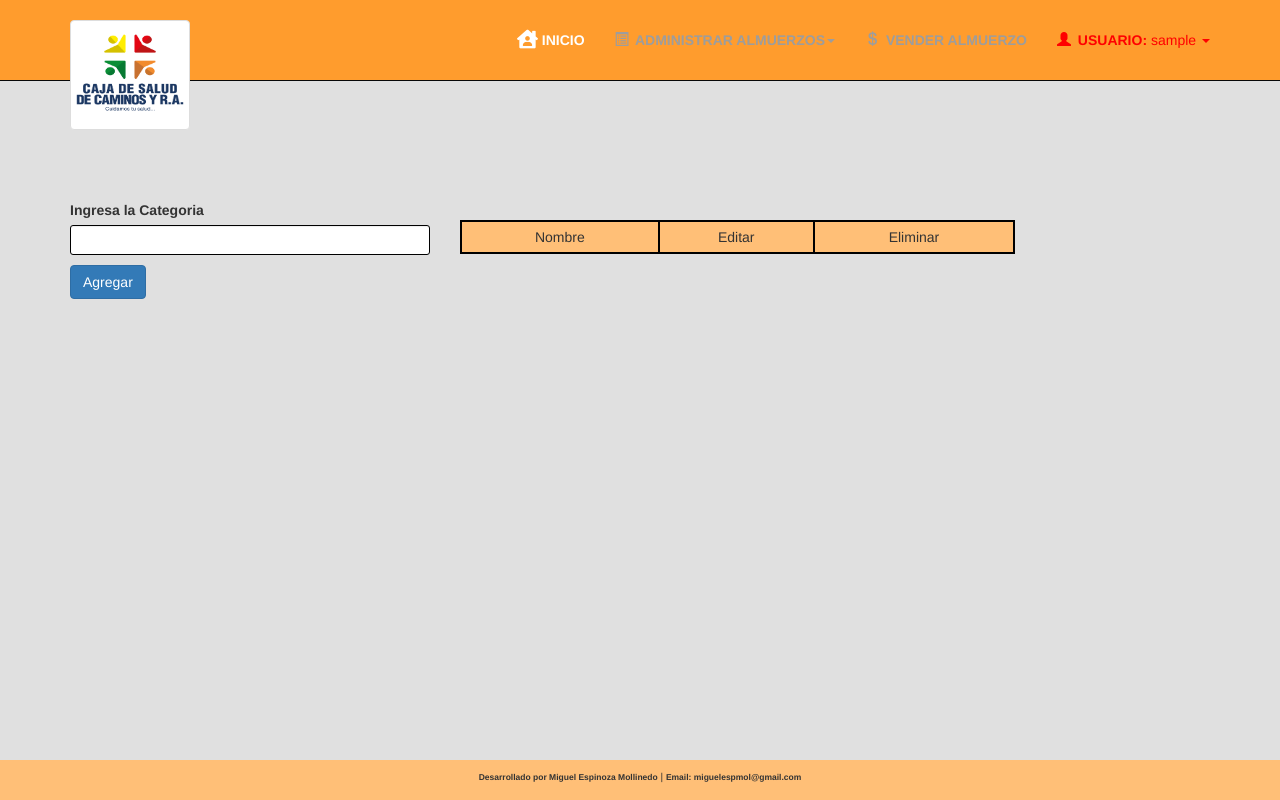
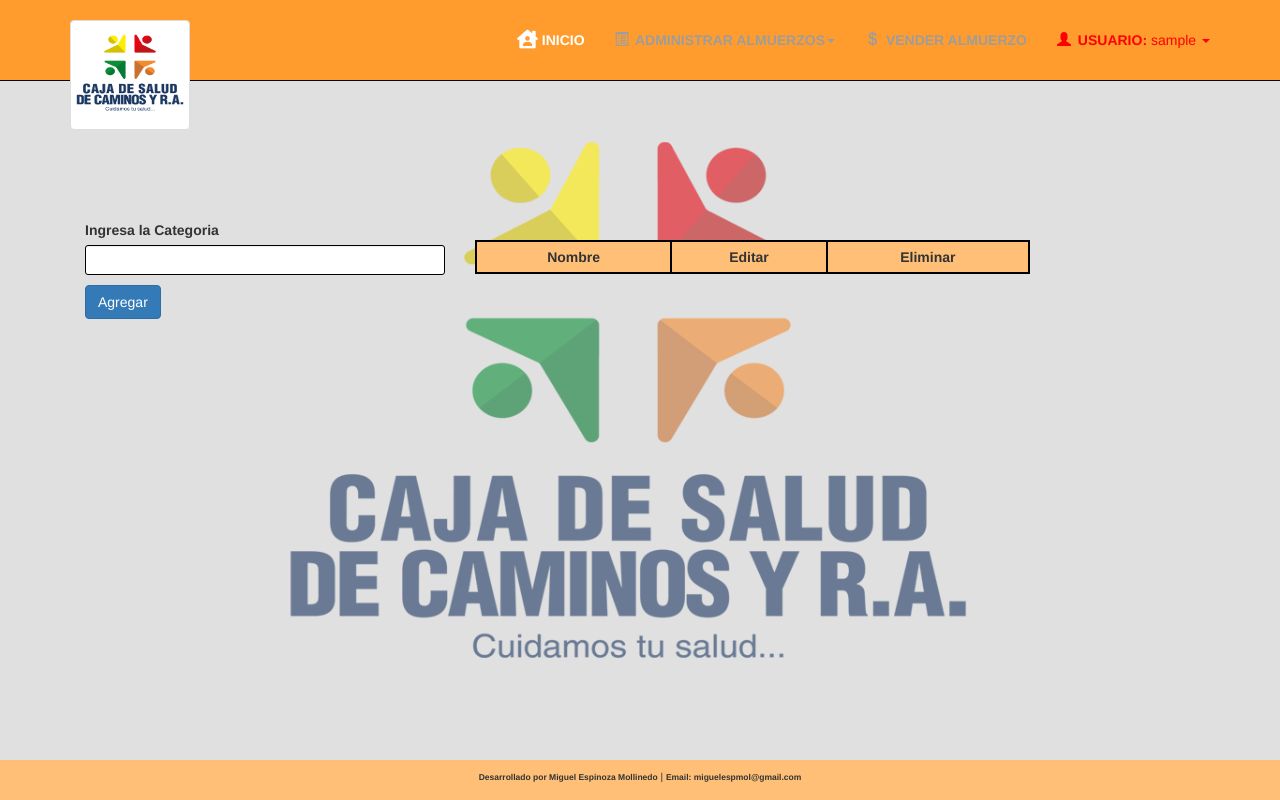
Before and after one commit to MiguelEspMol/ventas, a PHP site: page /pruebas/vistas/categorias.php in a window 1280 px wide. Run offline with PHP 8.4, Linux system fonts and the light colour scheme; the visitor is signed in with stand-in values (Sample User, id 1); data that the repository does not hold is empty.

Commit message:
arreglo de cantidades con categoria nueva y escudo de fondo

```diff
--- a/vistas/categorias/tablaCategorias.php
+++ b/vistas/categorias/tablaCategorias.php
@@ -14,9 +14,9 @@
 <table class="table table-hover table-condensed table-bordered" style="text-align: center; border: 2px solid black;">
 <br>
 	<tr>
-		<td style="border: 2px solid black; background-color: #ffbf77;">Nombre</td>
-		<td style="border: 2px solid black; background-color: #ffbf77;">Editar</td>
-		<td style="border: 2px solid black; background-color: #ffbf77;">Eliminar</td>
+		<td style="border: 2px solid black; background-color: #ffbf77;"><strong>Nombre</strong></td>
+		<td style="border: 2px solid black; background-color: #ffbf77;"><strong>Editar</strong></td>
+		<td style="border: 2px solid black; background-color: #ffbf77;"><strong>Eliminar</strong></td>
 	</tr>
 
 	<?php
--- a/vistas/menu.php
+++ b/vistas/menu.php
@@ -4,9 +4,29 @@
 <!DOCTYPE html>
 <html>
 <head>
+<meta name="viewport" content="width=device-width, initial-scale=1.0">
 <link rel="stylesheet" href="https://cdnjs.cloudflare.com/ajax/libs/font-awesome/5.15.3/css/all.min.css" />
 <link rel="stylesheet" href="../css/menu.css">
 <style>
+
+body {
+  margin: 0;
+  padding: 90px 70px 70px;
+  background-color: #e0e0e0;
+  background-image: url("../img/Fondo.png");
+  background-repeat: no-repeat;
+  background-position: center;
+  background-size: contain;
+}
+
+@media (max-width: 768px) {
+  body {
+    padding: 70px 7px 7px; /* Ajusta el espacio interno del cuerpo en dispositivos móviles */
+    background-size: contain; /* Ajusta el tamaño de la imagen para que quepa completamente en el fondo */
+    background-position: auto; /* Ajusta la posición vertical de la imagen en dispositivos móviles */
+  }
+}
+
 
     .navbar .glyphicon-home {
       margin-right: 3px;
--- a/vistas/ventas.php
+++ b/vistas/ventas.php
@@ -36,7 +36,7 @@
 
 		@media (min-width: 768px) {
 			.btn-ventasHechas {
-				margin-left: 100px;
+				margin-left: 750px;
 				font-size: 15px;
 			}
 		}
```
Also changed, not shown: clases/Ventas.php (+3 -10 lines), vistas/articulos/tablaArticulos.php (+8 -8 lines), vistas/ventas/tablaVentasTemp.php (+7 -7 lines), 1 other file.
